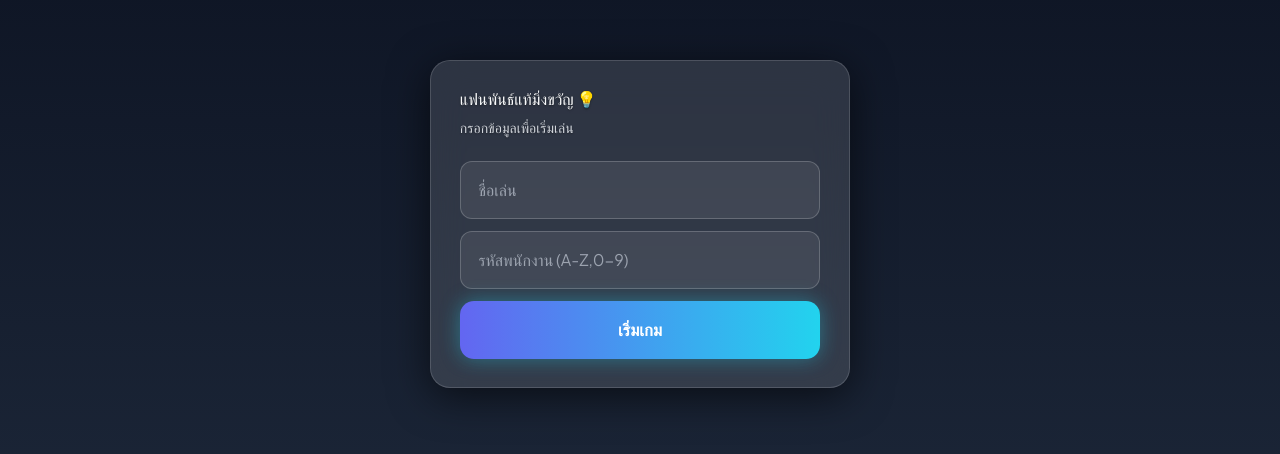
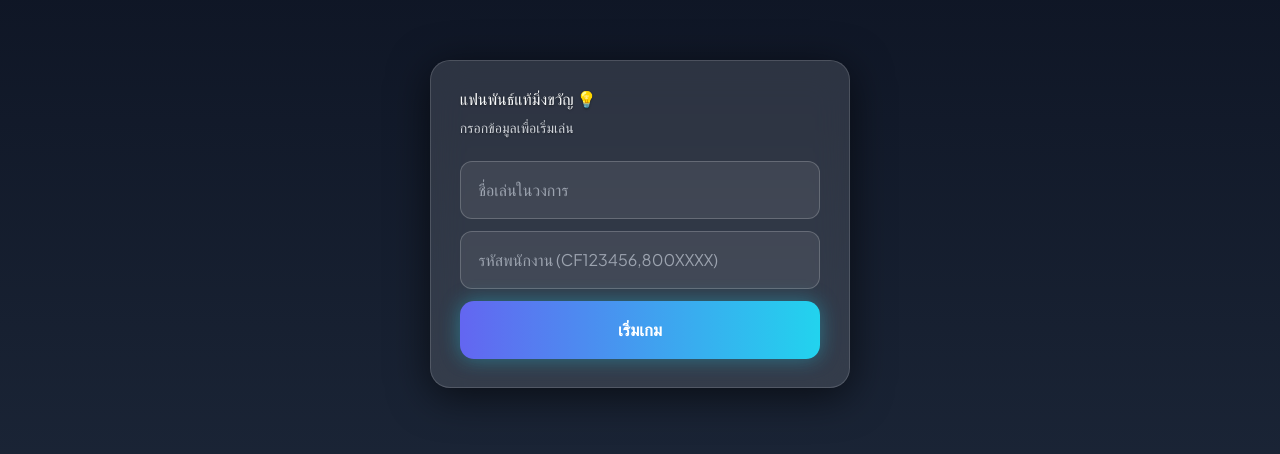
Before and after one commit to ntlfined-hub/Mingkwan-Fanclub, a plain HTML site: page index.html in a window 1280 px wide. Shown: the part 176-630 px from the top of the page. Drawn offline with nearby package versions, Linux system fonts and the light colour scheme.

Commit message:
Update index.html

```diff
--- a/index.html
+++ b/index.html
@@ -117,8 +117,8 @@ small,.text-dim{color:var(--muted);}
   <h1>แฟนพันธ์แท้มิ่งขวัญ 💡</h1>
   <p class="mt-2 text-sm text-dim">กรอกข้อมูลเพื่อเริ่มเล่น</p>
   <div class="mt-6 space-y-3">
-    <input id="nickname" class="input" placeholder="ชื่อเล่น">
-    <input id="empId" class="input" placeholder="รหัสพนักงาน (A-Z,0-9)">
+    <input id="nickname" class="input" placeholder="ชื่อเล่นในวงการ">
+    <input id="empId" class="input" placeholder="รหัสพนักงาน (CF123456,800XXXX)">
     <button id="startBtn" class="btn btn-primary mt-2">เริ่มเกม</button>
   </div>
 </div>
```
